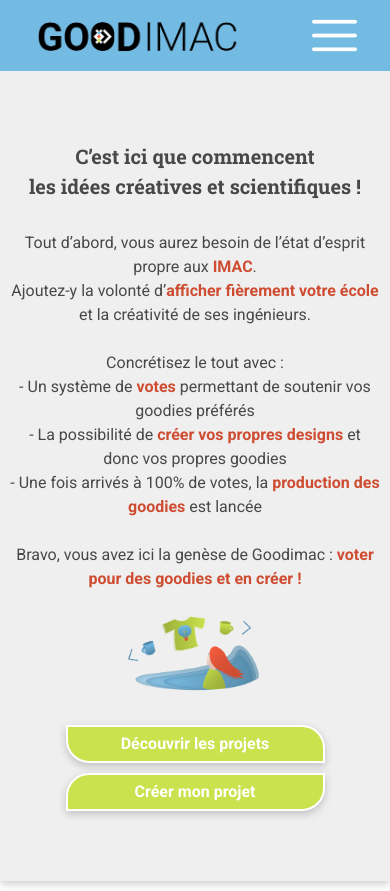
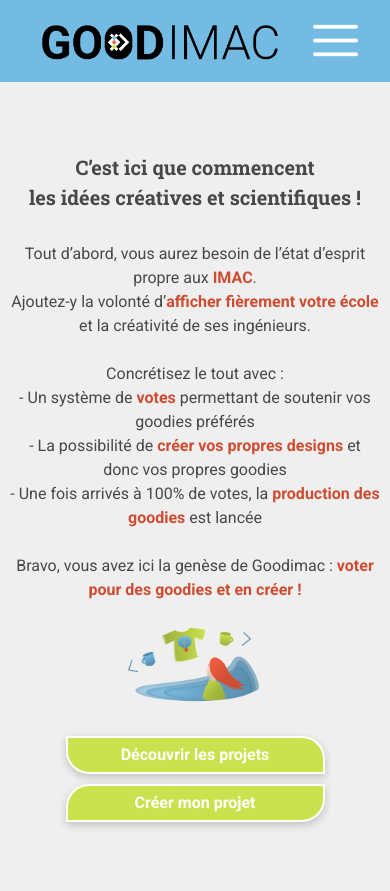
Before and after one commit to Qlexisq/projetWebS2, a PHP site: page /index.php in a window 390 px wide. Shown: the top 891 px of the page. Run offline with PHP 8.4, Linux system fonts and the light colour scheme.

Commit message:
responsive menu correction

```diff
--- a/css/style.css
+++ b/css/style.css
@@ -40,7 +40,7 @@
 }
 
 .logoMobile{
-	height: 55px;
+	width:80%;
 }
 
 .menuIcon{
@@ -48,6 +48,7 @@
 }
 
 .navbar-toggler{
+	width: 20%;
 	font-size: 30px;
 }
 
--- a/php/menu.php
+++ b/php/menu.php
@@ -3,8 +3,8 @@
 	$html = <<<HTML
 	<img class="w-100 d-none d-md-block" src="./img/banner.png"/>
 
-	<nav class="nav navbar navbar-expand-md nav-justified justify-content-betweenq d-flex align-items-center myNav">
-	<a class="d-md-none" href="./index.php"><img class="logoMobile" src="./img/logo_noir_long.png"/></a>
+	<nav class="nav navbar navbar-expand-md nav-justified justify-content-between d-flex align-items-center myNav">
+	<a class="d-md-none logoMobile" href="./index.php"><img class="w-100" src="./img/logo_noir_long.png"/></a>
 	<button class="navbar-toggler" type="button" data-toggle="collapse" data-target="#navbarToggler" aria-controls="navbarToggler" aria-expanded="false" aria-label="Toggle navigation">
 	<span class="navbar-toggler-icon"><img class="menuIcon" src="./img/menu.png"/></span>
 	</button>
```
